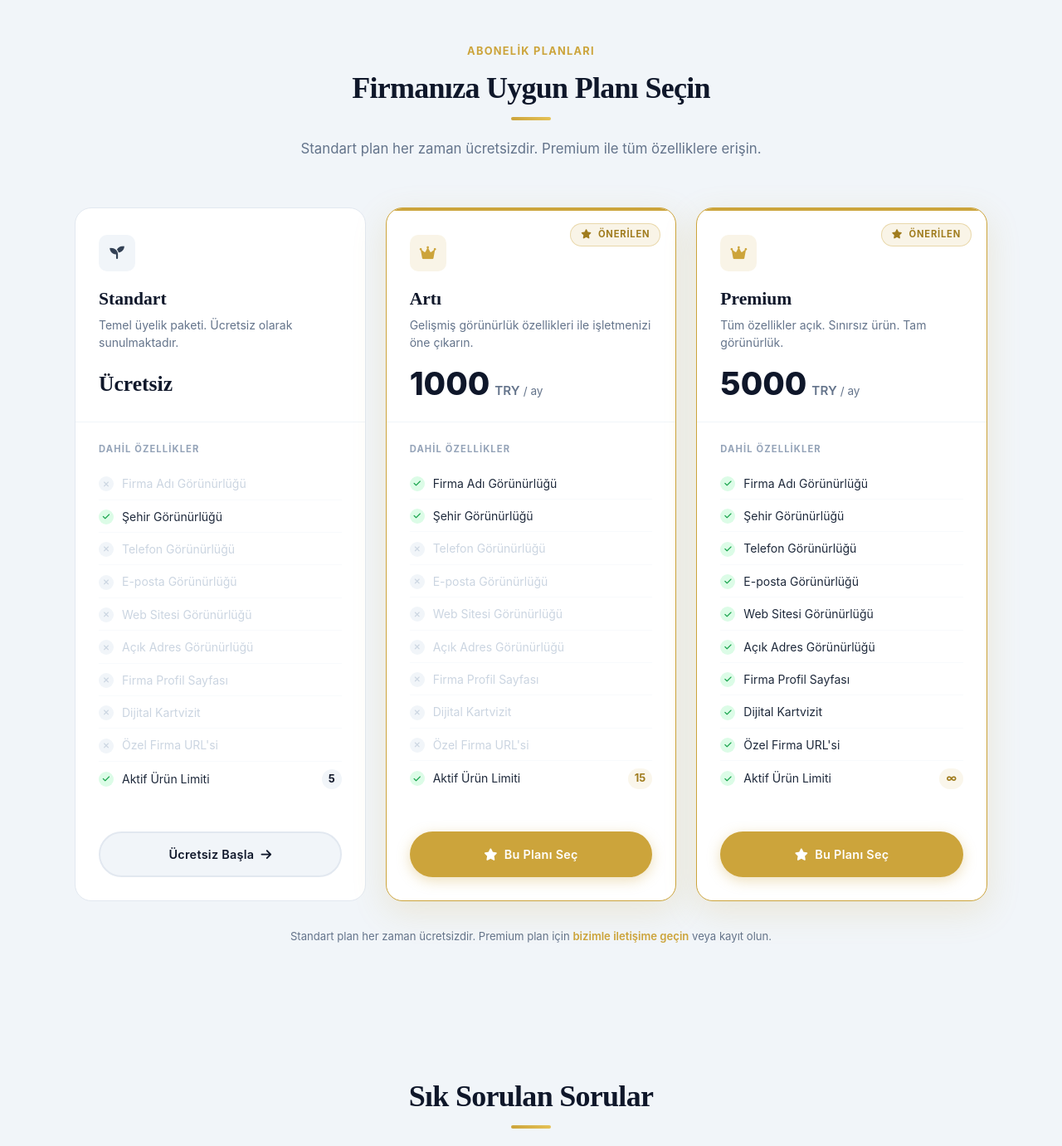
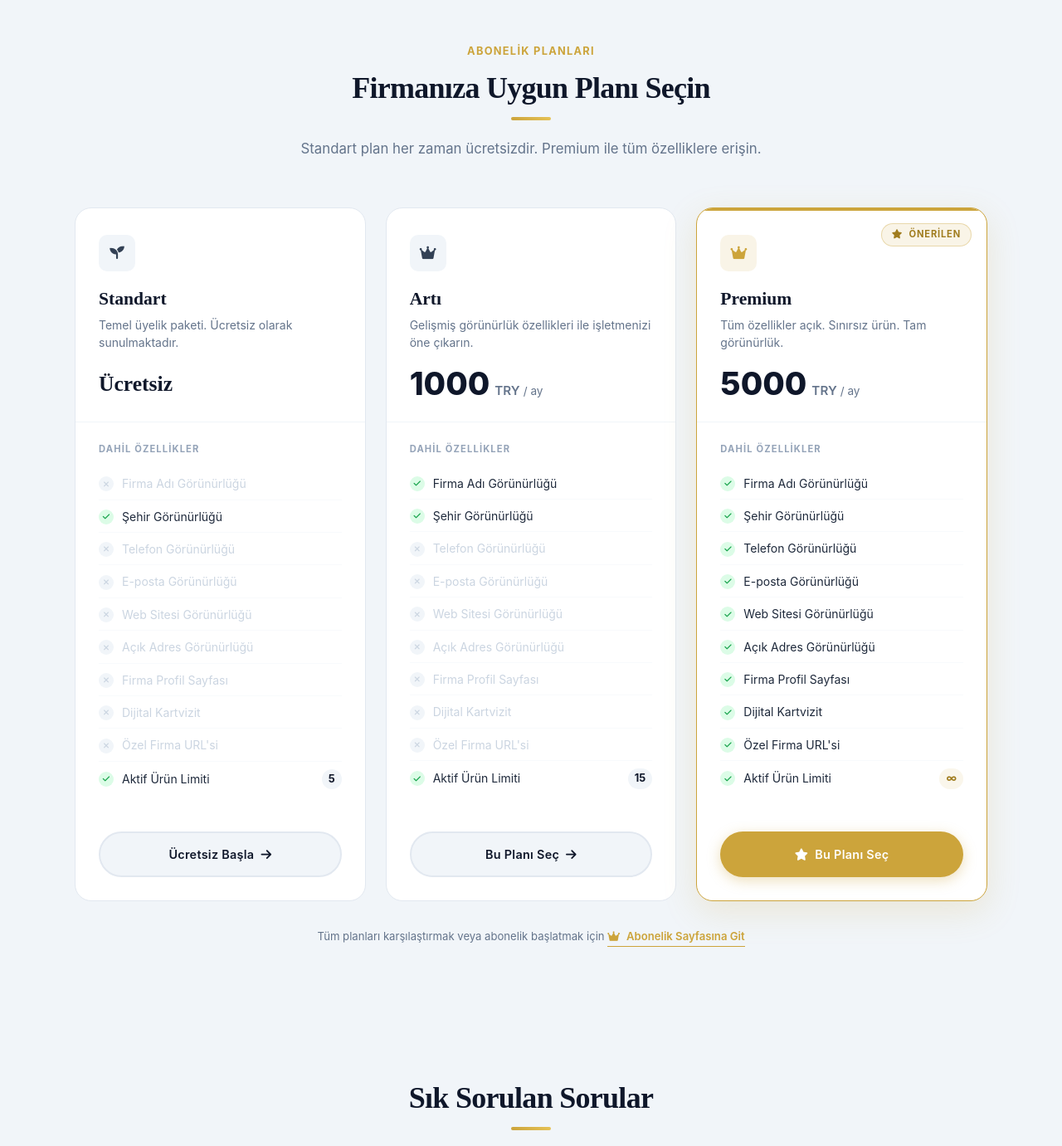
Before and after one commit to oecer/made-in-izmir, a Django app: page /producers/ in a window 1280 px wide. Shown: the part 3410-4791 px from the top of the page at 83% size. Run offline with Django 4.2, Linux system fonts and the light colour scheme; data comes from the database, SQL or seed files in the repository; data that the repository does not hold is empty.

Commit message:
feat: Enhance subscription plans display with featured plan logic and update links for better navigation

```diff
--- a/main/templates/producers.html
+++ b/main/templates/producers.html
@@ -1068,6 +1068,16 @@
     color: var(--accent-color);
     text-decoration: none;
     font-weight: 600;
+}
+.pricing-note-link {
+    display: inline-flex;
+    align-items: center;
+    gap: 4px;
+    border-bottom: 1.5px solid var(--accent-color);
+    padding-bottom: 1px;
+}
+.pricing-note-link:hover {
+    opacity: 0.8;
 }
 @media (max-width: 768px) {
     .producers-pricing-grid { grid-template-columns: 1fr; }
@@ -1348,9 +1358,9 @@
         {% if plans %}
         <div class="producers-pricing-grid">
             {% for plan in plans %}
-            <div class="plan-card {% if plan.monthly_price > 0 %}featured{% endif %}" data-animate>
-
-                {% if plan.monthly_price > 0 %}
+            <div class="plan-card {% if plan.id == featured_plan_id %}featured{% endif %}" data-animate>
+
+                {% if plan.id == featured_plan_id %}
                 <span class="plan-badge badge-featured"><i class="fas fa-star" style="margin-right:4px;"></i> Önerilen</span>
                 {% endif %}
 
@@ -1450,13 +1460,13 @@
                 </div>
 
                 <div class="plan-footer">
-                    {% if plan.monthly_price %}
-                        <a href="{% url 'accounts:signup' %}" class="btn-plan btn-plan-featured">
+                    {% if plan.id == featured_plan_id %}
+                        <a href="{% url 'subscriptions:pricing' %}#sub-contact" class="btn-plan btn-plan-featured">
                             <i class="fas fa-star"></i> Bu Planı Seç
                         </a>
                     {% else %}
-                        <a href="{% url 'accounts:signup' %}" class="btn-plan btn-plan-default">
-                            Ücretsiz Başla <i class="fas fa-arrow-right"></i>
+                        <a href="{% url 'subscriptions:pricing' %}#sub-contact" class="btn-plan btn-plan-default">
+                            {% if plan.monthly_price %}Bu Planı Seç{% else %}Ücretsiz Başla{% endif %} <i class="fas fa-arrow-right"></i>
                         </a>
                     {% endif %}
                 </div>
@@ -1487,7 +1497,7 @@
                     </ul>
                 </div>
                 <div class="plan-footer">
-                    <a href="{% url 'accounts:signup' %}" class="btn-plan btn-plan-default">Ücretsiz Başla <i class="fas fa-arrow-right"></i></a>
+                    <a href="{% url 'subscriptions:pricing' %}#sub-contact" class="btn-plan btn-plan-default">Ücretsiz Başla <i class="fas fa-arrow-right"></i></a>
                 </div>
             </div>
             <!-- Premium -->
@@ -1526,14 +1536,17 @@
                     </ul>
                 </div>
                 <div class="plan-footer">
-                    <a href="{% url 'accounts:signup' %}" class="btn-plan btn-plan-featured"><i class="fas fa-star"></i> Bu Planı Seç</a>
+                    <a href="{% url 'subscriptions:pricing' %}#sub-contact" class="btn-plan btn-plan-featured"><i class="fas fa-star"></i> Bu Planı Seç</a>
                 </div>
             </div>
         </div>
         {% endif %}
 
         <p class="pricing-note">
-            Standart plan her zaman ücretsizdir. Premium plan için <a href="{% url 'main:contact' %}">bizimle iletişime geçin</a> veya kayıt olun.
+            Tüm planları karşılaştırmak veya abonelik başlatmak için
+            <a href="{% url 'subscriptions:pricing' %}" class="pricing-note-link">
+                <i class="fas fa-crown" style="margin-right:4px;"></i>Abonelik Sayfasına Git
+            </a>
         </p>
     </div>
 </section>
--- a/main/views.py
+++ b/main/views.py
@@ -80,7 +80,7 @@ def producers(request):
     from subscriptions.models import SubscriptionPlan, PlanCampaign
     from django.utils import timezone as tz
 
-    plans = SubscriptionPlan.objects.filter(is_active=True).order_by('display_order', 'monthly_price')
+    plans = list(SubscriptionPlan.objects.filter(is_active=True).order_by('display_order', 'monthly_price'))
     today = tz.now().date()
     active_campaigns = PlanCampaign.objects.filter(
         is_active=True,
@@ -91,9 +91,14 @@ def producers(request):
     # Build a dict: plan_id -> campaign for easy lookup in template
     campaign_by_plan = {c.plan_id: c for c in active_campaigns}
 
+    # Only the most expensive plan gets the "featured" treatment
+    paid_plans = [p for p in plans if p.monthly_price]
+    featured_plan_id = max(paid_plans, key=lambda p: p.monthly_price).id if paid_plans else None
+
     return render(request, 'producers.html', {
         'plans': plans,
         'campaign_by_plan': campaign_by_plan,
+        'featured_plan_id': featured_plan_id,
         'today': today,
     })
 
```
